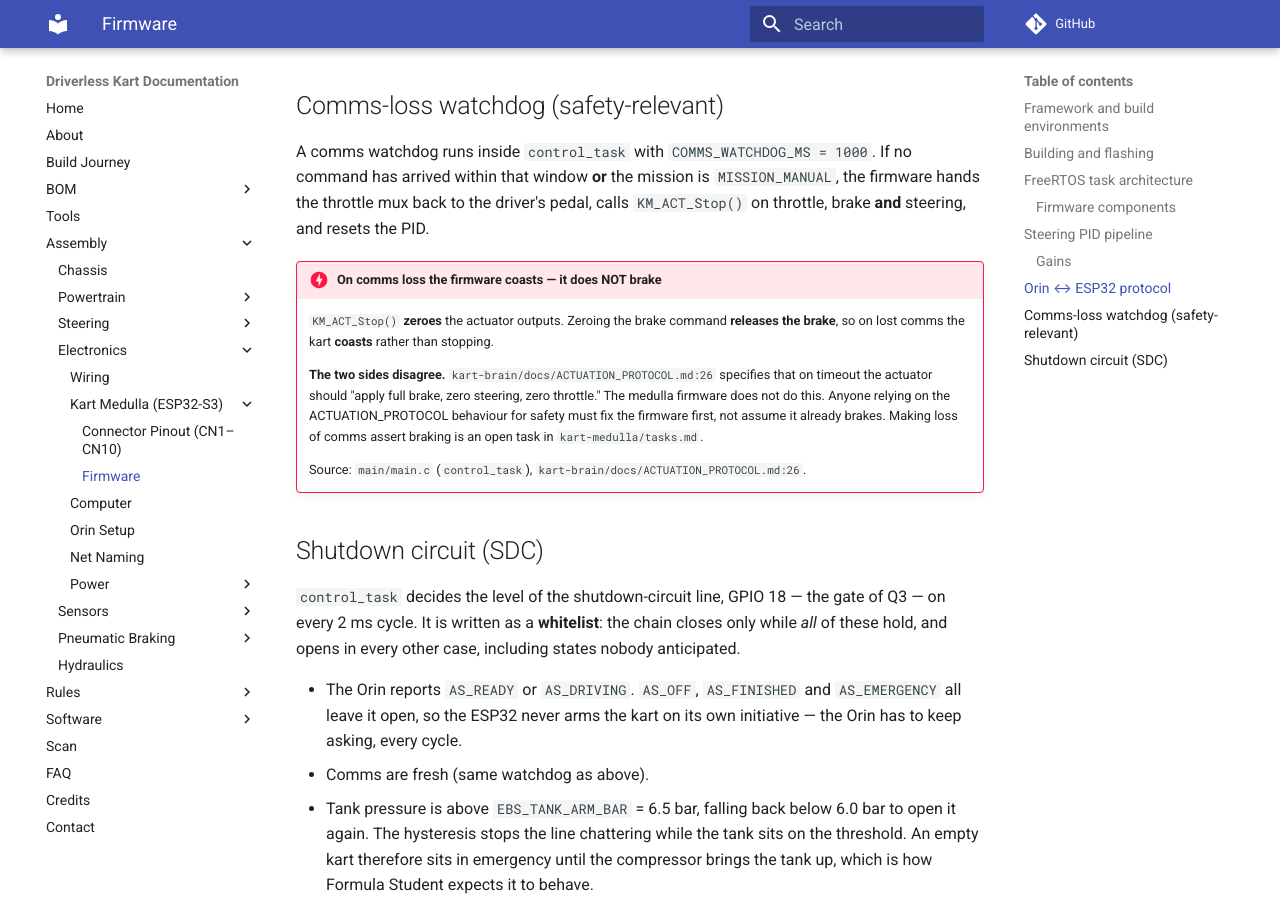
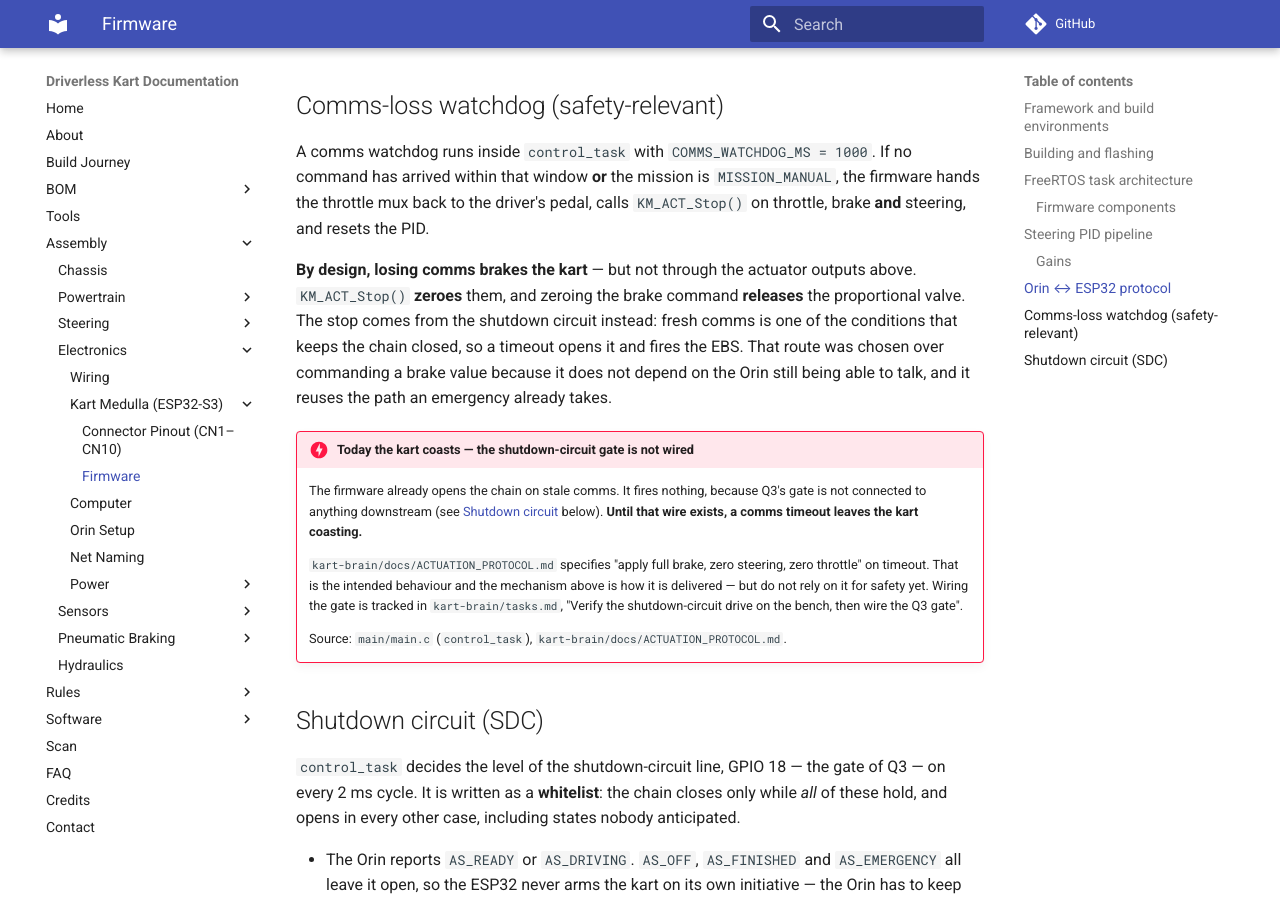
Before and after one commit to UM-Driverless/kart_docs, an MkDocs documentation site: the page built from docs/assembly/electronics/kart-medulla/firmware.md, in a window 1280 px wide and 900 px high, scrolled down 4623 px. Built offline with MkDocs 1.6.1 and Material for MkDocs 9.7.7, drawn with Linux system fonts in a browser that asks for light colours; comment, search, counter and statistics services are not loaded.

Commit message:
State how loss-of-comms braking works, not that the repos disagree
The design is settled: the stop comes from the shutdown circuit, which
control_task already opens on stale comms, rather than from a commanded
brake value. Page now describes that as the intended behaviour, with the
unwired Q3 gate as the reason it does not happen yet - instead of framing
it as kart-medulla and kart-brain contradicting each other.

```diff
--- a/docs/assembly/electronics/kart-medulla/firmware.md
+++ b/docs/assembly/electronics/kart-medulla/firmware.md
@@ -109,12 +109,14 @@ The framed binary serial protocol between the Orin and the ESP32 (message types,
 
 A comms watchdog runs inside `control_task` with `COMMS_WATCHDOG_MS = 1000`. If no command has arrived within that window **or** the mission is `MISSION_MANUAL`, the firmware hands the throttle mux back to the driver's pedal, calls `KM_ACT_Stop()` on throttle, brake **and** steering, and resets the PID.
 
-!!! danger "On comms loss the firmware coasts — it does NOT brake"
-    `KM_ACT_Stop()` **zeroes** the actuator outputs. Zeroing the brake command **releases the brake**, so on lost comms the kart **coasts** rather than stopping.
+**By design, losing comms brakes the kart** — but not through the actuator outputs above. `KM_ACT_Stop()` **zeroes** them, and zeroing the brake command **releases** the proportional valve. The stop comes from the shutdown circuit instead: fresh comms is one of the conditions that keeps the chain closed, so a timeout opens it and fires the EBS. That route was chosen over commanding a brake value because it does not depend on the Orin still being able to talk, and it reuses the path an emergency already takes.
 
-    **The two sides disagree.** `kart-brain/docs/ACTUATION_PROTOCOL.md:26` specifies that on timeout the actuator should "apply full brake, zero steering, zero throttle." The medulla firmware does not do this. Anyone relying on the ACTUATION_PROTOCOL behaviour for safety must fix the firmware first, not assume it already brakes. Making loss of comms assert braking is an open task in `kart-medulla/tasks.md`.
+!!! danger "Today the kart coasts — the shutdown-circuit gate is not wired"
+    The firmware already opens the chain on stale comms. It fires nothing, because Q3's gate is not connected to anything downstream (see [Shutdown circuit](#shutdown-circuit-sdc) below). **Until that wire exists, a comms timeout leaves the kart coasting.**
 
-    Source: `main/main.c` (`control_task`), `kart-brain/docs/ACTUATION_PROTOCOL.md:26`.
+    `kart-brain/docs/ACTUATION_PROTOCOL.md` specifies "apply full brake, zero steering, zero throttle" on timeout. That is the intended behaviour and the mechanism above is how it is delivered — but do not rely on it for safety yet. Wiring the gate is tracked in `kart-brain/tasks.md`, "Verify the shutdown-circuit drive on the bench, then wire the Q3 gate".
+
+    Source: `main/main.c` (`control_task`), `kart-brain/docs/ACTUATION_PROTOCOL.md`.
 
 ## Shutdown circuit (SDC)
 
```
